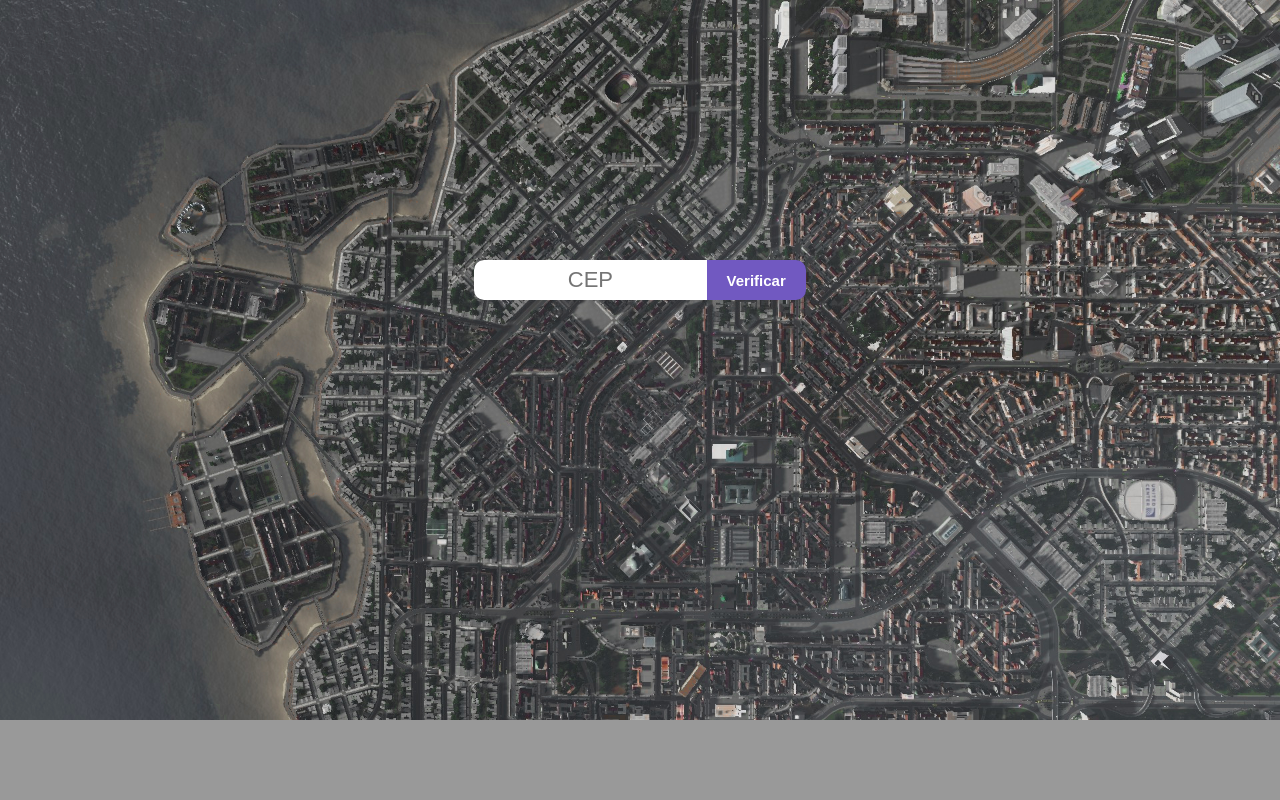
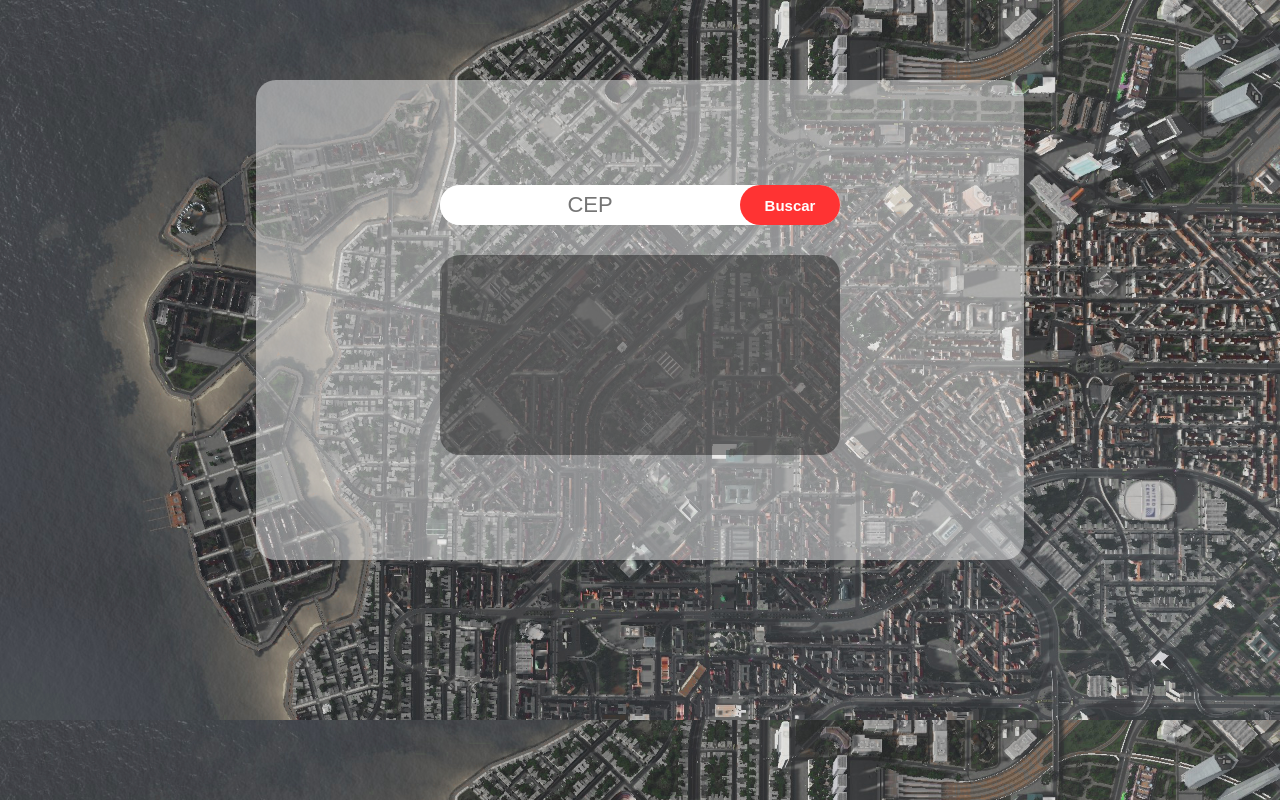
Before and after one commit to lukatassano/cep, a React (Create React App) app: page / in a window 1280 px wide. Built offline with nearby package versions, Linux system fonts and the light colour scheme.

Commit message:
edit css

```diff
--- a/src/App.js
+++ b/src/App.js
@@ -4,38 +4,35 @@ import serverCep from 'cep-promise';
 
 function App() {
   const [cep, setCep] = useState('');
-  const [state, setState] = useState();
-  const [city, setCity] = useState();
-  const [neighborhood, setNeighborhood] = useState();
-  const [street, setStreet] = useState();
+  const [responseCep, setResponseCep] = useState();
 
 
-  async function handleVerify() {
-    const verify = await serverCep(cep);
-    const {city, street, state, neighborhood} = verify;
-    console.log(verify);
-    setCity(city);
-    setStreet(street);
-    setState(state);
-    setNeighborhood(neighborhood);
+  async function handleVerify(cep) {
+    try {
+      const response = serverCep(cep)
+        .then(function () {
+          setResponseCep(response)
+        })
+    } catch (err) {
+      alert(err)
+    }
     return
   }
 
   return (
+    <>
       <Container className="container">
         <div className="input-div">
           <input className="input-cep" placeholder="CEP" onChange={event => setCep(event.target.value)}/>
           <button className="btn" onClick={() => handleVerify()}>
-          Verificar
+            Buscar
           </button>
         </div>
         <div className="response">
-        <p>{state}</p>
-        <p>{city}</p>
-        <p>{neighborhood}</p>
-        <p>{street}</p>
+          <h1>{responseCep}</h1>
         </div>
       </Container>
+    </>
   );
 }
 
--- a/src/globalStyle.css
+++ b/src/globalStyle.css
@@ -6,8 +6,7 @@
 }
 
 body {
-  background: #000 url('./assets/map.jpg') no-repeat;
-  background-color: #999;
+  background: url(./assets/map.jpg);
   background-size: cover;
   -webkit-font-smoothing: antialiased !important;
 }
--- a/src/styles.js
+++ b/src/styles.js
@@ -1,13 +1,21 @@
-import styled from 'styled-components'
+import styled, {keyframes} from 'styled-components'
+import satellite from './assets/satellite.svg'
 
 export const Container = styled.div`
   display: flex;
   height: 60vh;
+  background-color: rgba(255,255,255, 0.45);
   border-radius: 20px;
   align-items: center;
   justify-content: center;
 
+  img {
+    height: 100px;
+  }
+
   .input-div{
+    background-color: #fff;
+    border-radius: 20px;
     display: flex;
     align-self: center;
     align-items: center;
@@ -15,41 +23,55 @@ export const Container = styled.div`
   }
 
   input {
-    border-top-left-radius: 10px;
-    border-bottom-left-radius: 10px;
+    border-top-left-radius: 25px;
+    border-bottom-left-radius: 25px;
+    background-color: rgba(255, 255, 255, 0.8);
     border: 0px;
     height: 40px;
-    width: 60%;
+    width: 300px;
     font-size: 22px;
     text-align: center;
   }
 
 
   .btn {
+    width: 100px;
+    background-color: rgba(255, 0, 0, 0.8);
     font-weight: bold;
-    border: 0px;
-    padding: 0 20px 0 20px;
     font-size: 15px;
     color: #fff;
-    background-color: #7159c1;
     height: 40px;
-    border-top-right-radius: 10px;
-    border-bottom-right-radius: 10px;
+    border: 0px;
+    border-radius: 20px;
     cursor: pointer;
     transition: opacity 0.2s;
 
     &:hover{
-      opacity: 80%;
+      opacity: 70%;
     }
   }
 
   .response {
-    margin-top: 80px;
+    margin-top: 30px;
+    display: flex;
+    flex-direction: column;
+    border-radius: 20px;
+    height: 200px;
+    width: 400px;
+    background-color: rgba(0, 0, 0, 0.4);
+    align-items: center;
+    justify-content: center;
+    transition: width 0.2s;
+
+    &:hover{
+      width: 420px;
+    }
   }
 
-
   p {
+    color: #fff;
     font-family: Arial, Helvetica, sans-serif;
     font-size: 20px;
+    font-weight: bold;
   }
 `
```
Lines whose indentation alone changed are shown as unchanged.
